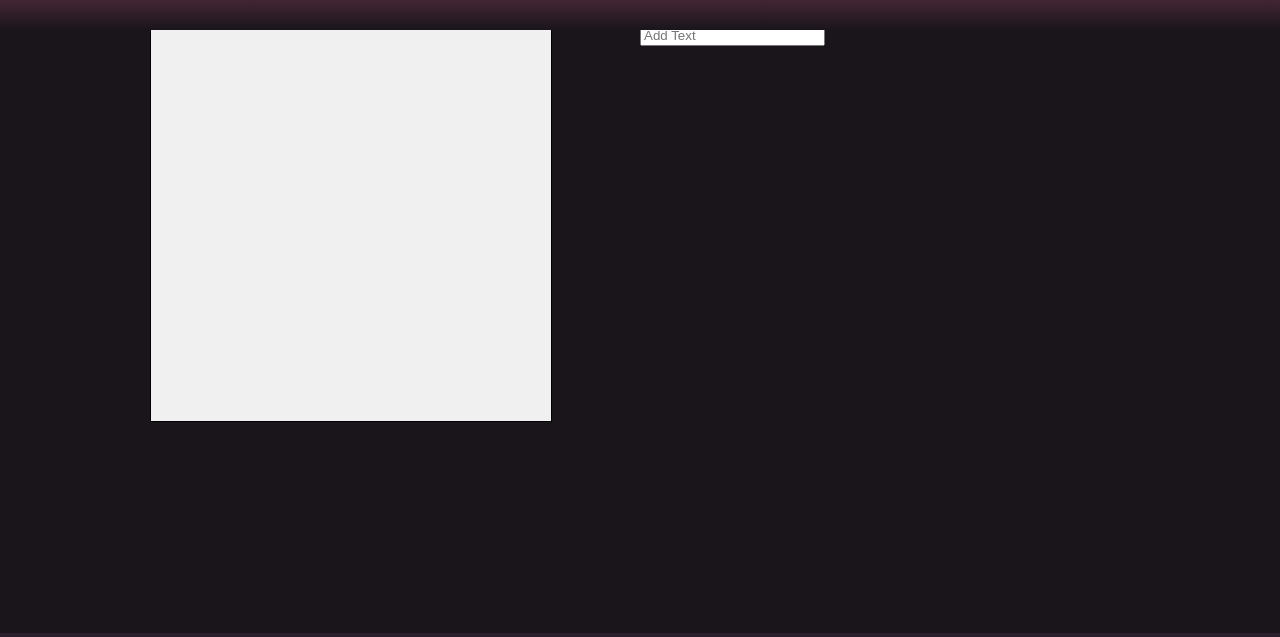
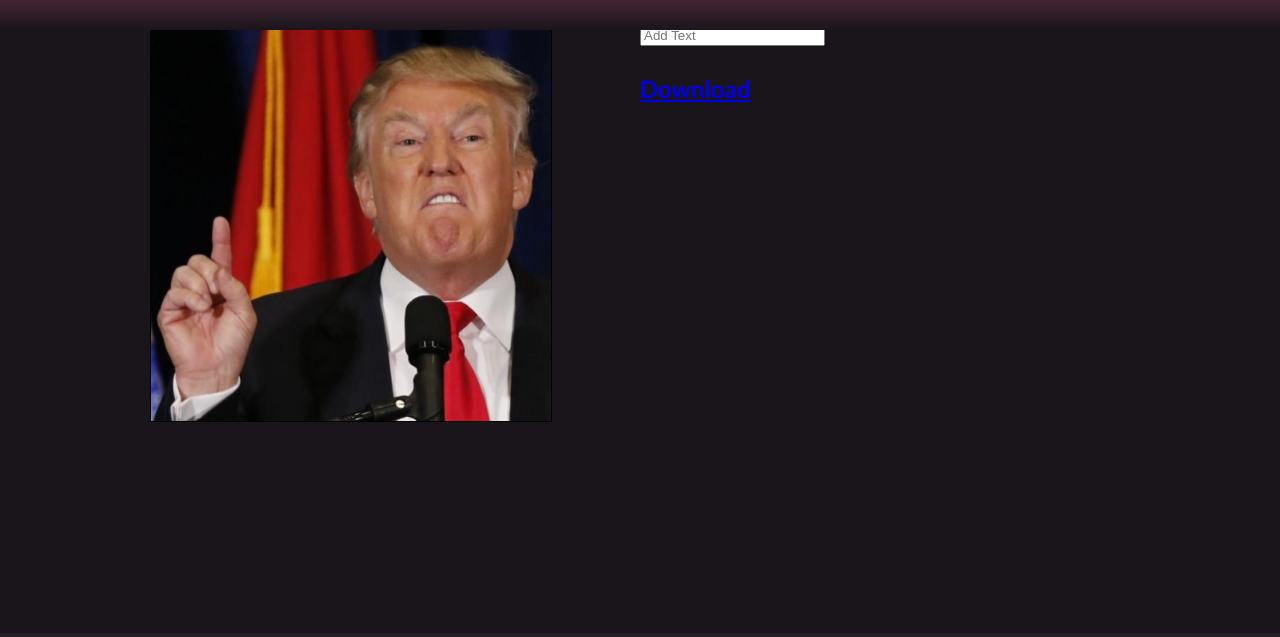
Before and after one commit to NoamVazana/Meme-Generator, a plain HTML site: page index.html in a window 1280 px wide. Both pictures are taken after a click on the picture 256 px from the left and 263 px from the top of the page. Shown: the part 67-704 px from the top of the page. Drawn offline with Linux system fonts and the light colour scheme.

Commit message:
Add download option

```diff
--- a/index.html
+++ b/index.html
@@ -50,6 +50,11 @@
             <form >
                 <input class="meme-text" type="text" placeholder="Add Text" oninput="onInputSubmit(this)">
             </form>
+            <div class="export-options">
+                <h2>
+                    <a href="#" onclick="onDownloadCanvas(this)" download="my-meme">Download</a>
+                </h2>
+            </div>
         </div>
     </section>
 
--- a/js/meme.controller.js
+++ b/js/meme.controller.js
@@ -24,7 +24,9 @@ function renderMeme() {
     var currImage = getImgById(currMeme.selectedImgId)
 
     elImg.src = currImage.url
-    gCtx.drawImage(elImg, 0, 0 , gElCanvas.width, gElCanvas.height) // loading the image in canvas
+    elImg.onload = () => {
+    gCtx.drawImage(elImg, 0, 0 , gElCanvas.width, gElCanvas.height) // drawing image on canvas after it finish loading
+}
 }
 
 
@@ -55,3 +57,9 @@ function onInputSubmit(elInput){
     setLineTxt(inputText)
     renderMeme()
 }
+
+function onDownloadCanvas(elLink){
+    const dataUrl = gElCanvas.toDataURL()
+
+    elLink.href = dataUrl
+}
```
